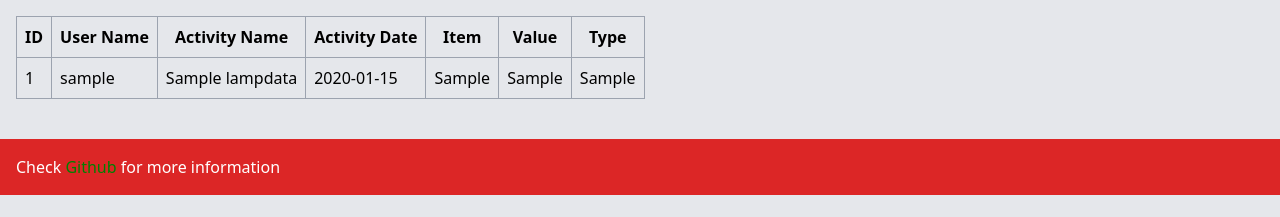
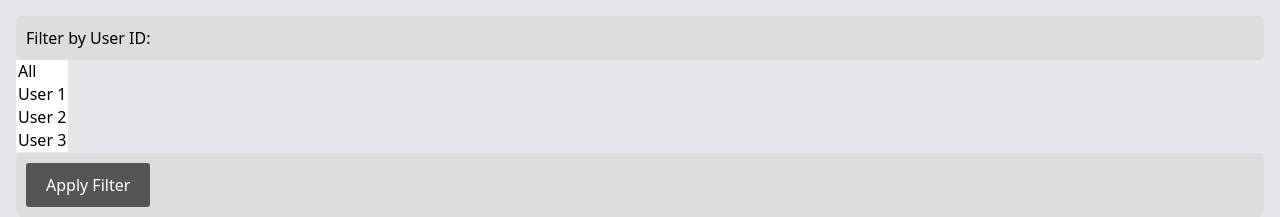
Before and after one commit to jas-tang/flask_e2e_project, a Flask app: page /mindlamp_data in a window 1280 px wide. Shown: the part 96-313 px from the top of the page. Run offline with Flask 3, Linux system fonts and the light colour scheme; tables that the repository leaves empty hold one stand-in row (values such as "Sample post").

Commit message:
added a filter function

```diff
--- a/app.py
+++ b/app.py
@@ -3,6 +3,7 @@ from flask_sqlalchemy import SQLAlchemy
 from sqlalchemy import create_engine, inspect, Column, Integer, String, Date, ForeignKey
 from sqlalchemy.orm import relationship
 from sqlalchemy.ext.declarative import declarative_base
+from sqlalchemy import or_
 
 
 ### Part 2 - initial sqlalchemy-engine to connect to db:
@@ -46,6 +47,26 @@ def mindlamp_route():
     mindlamp_data = lampdata.query.all()
     return render_template('index.html', lampdata=mindlamp_data)
 
+from flask import Flask, render_template, request
+
+
+@app.route('/filter', methods=['GET', 'POST'])
+def filter_data():
+    filter_user_ids = request.form.getlist('filter_user_id')
+
+
+    if not filter_user_ids or '' in filter_user_ids:
+        # If "All" is selected or no specific user is selected, retrieve all data
+        filtered_data = lampdata.query.all()
+    else:
+        # Perform filtering based on the selected user IDs
+        # Use the `in_` clause to filter for multiple user IDs
+        filtered_data = lampdata.query.filter(lampdata.userID.in_(filter_user_ids)).all()
+
+    return render_template('index.html', filtered_data=filtered_data)
+
+
+
 if __name__ == '__main__':
     app.run(
         debug=True,
--- a/templates/index.html
+++ b/templates/index.html
@@ -1,6 +1,46 @@
 {% extends "base.html" %}
 
 {% block content %}
+    <style>
+        .filter-button-container {
+            background-color: #dddddd;
+            padding: 10px;
+            border-radius: 5px;
+        }
+
+        .filter-button {
+            background-color: #555555;
+            color: #ffffff;
+            padding: 10px 20px;
+            border: none;
+            border-radius: 3px;
+            cursor: pointer;
+        }
+
+        .filter-text-container {
+            background-color: #dddddd;
+            padding: 10px;
+            border-radius: 5px;
+        }
+    </style>
+
+    <form method="post" action="{{ url_for('filter_data') }}">
+
+        <div class="filter-text-container">
+            <label for="filter_user_id">Filter by User ID:</label>
+        </div>
+        <select name="filter_user_id" id="filter_user_id" multiple>
+            <option value="">All</option>
+            <option value="U1679776962">User 1</option>
+            <option value="U5865730305">User 2</option>
+            <option value="U8921287556">User 3</option>
+
+        </select>
+
+        <div class="filter-button-container">
+            <button class="filter-button" type="submit">Apply Filter</button>
+        </div>
+    </form>
 
     <table class="border-collapse border border-gray-400">
         <thead>
@@ -16,7 +56,7 @@
         </thead>
         <tbody>
 
-            {% for record in lampdata %}
+            {% for record in filtered_data %}
                 <tr>
                     <td class="border border-gray-400 p-2">{{ record.my_row_id }}</td>
                     <td class="border border-gray-400 p-2">{{ record.userNAME }}</td>
```
